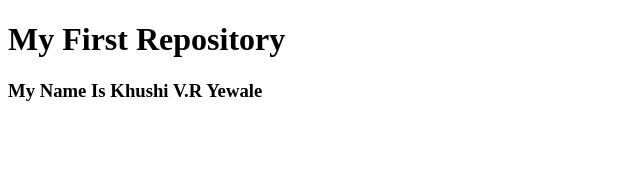
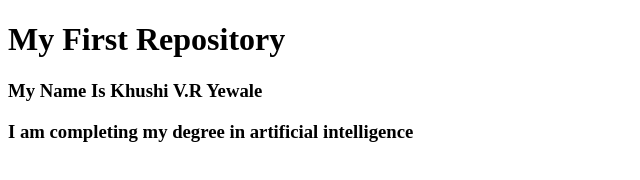
Before and after one commit to khushiy05/my-first-repo, a plain HTML site: page index.html in a window 1280 px wide. Shown: the whole page, without its empty margins (0-640 px from the left). Drawn offline with Linux system fonts and the light colour scheme.

Commit message:
education message added

```diff
--- a/index.html
+++ b/index.html
@@ -6,5 +6,6 @@
 <body>
     <h1>My First Repository</h1>
     <h3>My Name Is Khushi V.R Yewale</h3>
+    <h3>I am completing my degree in artificial intelligence</h3>
 </body>
 </html>
```
